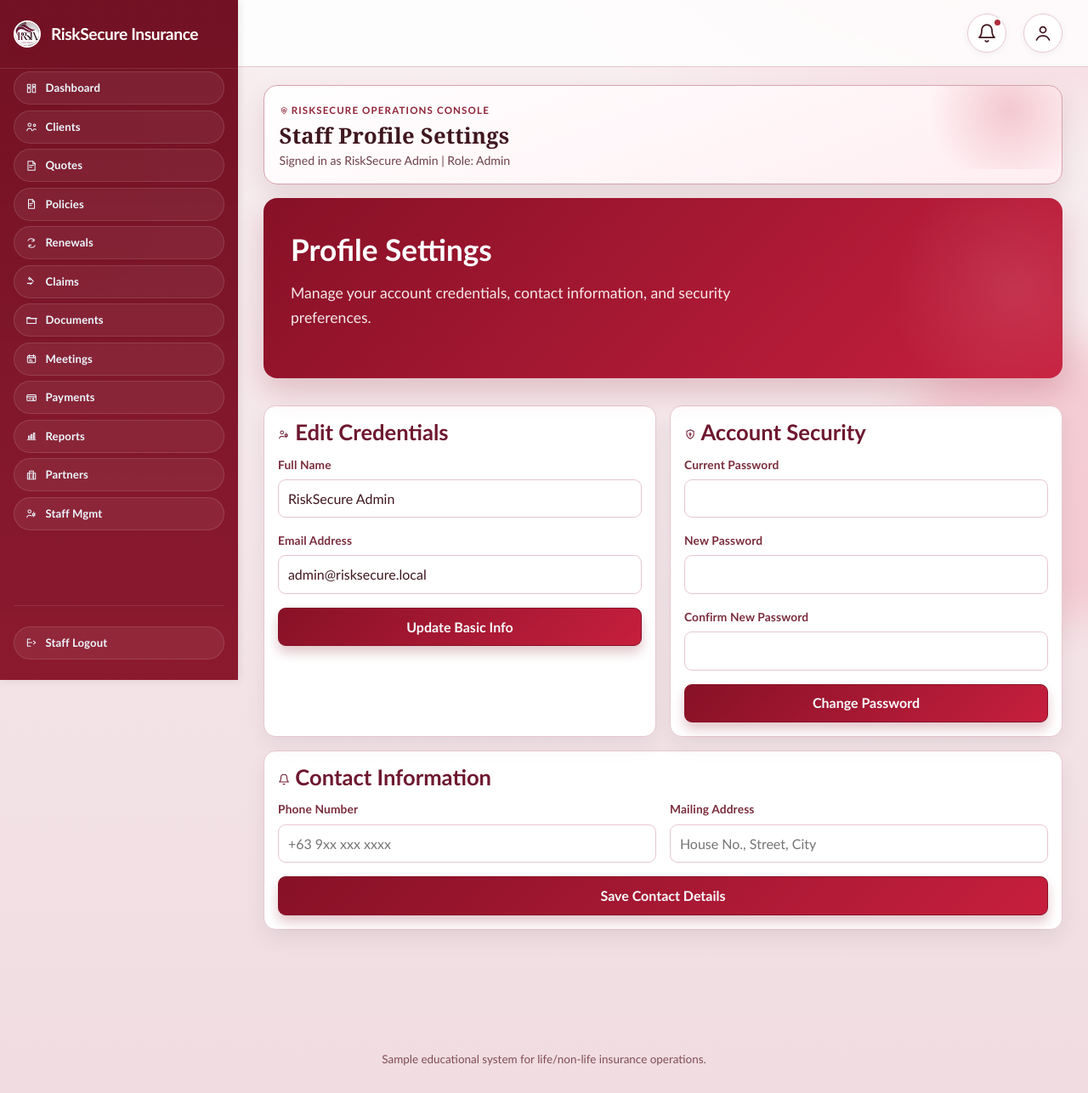
After one commit to jbprado020/RiskSecureWebsite-, a PHP site: page /profile_settings.php in a window 1280 px wide. The commit adds this page. Shown: the whole page at 85% size. Run offline with PHP 8.4, Linux system fonts and the light colour scheme; a user stored in the database is signed in.

Commit message:
Added features on the customer UI

```diff
--- a/assets/js/sidebar.js
+++ b/assets/js/sidebar.js
@@ -5,12 +5,9 @@ document.addEventListener('DOMContentLoaded', function () {
     var closeBtn = document.querySelector('.drawer-close');
     var backdrop = document.querySelector('.sidebar-backdrop');
     var main = document.getElementById('main-content');
-    var storageKey = 'risksecure.sidebar.open';
 
-    if (!sidebar || !toggle || !backdrop || !main) {
-        return;
-    }
-
+    // Sidebar Toggling Logic (only if elements exist)
+    if (sidebar && toggle && backdrop) {
         function setExpanded(isOpen) {
             if (isOpen) {
                 backdrop.hidden = false;
@@ -32,13 +29,8 @@ document.addEventListener('DOMContentLoaded', function () {
             }
         }
 
-    function openSidebar() {
-        setExpanded(true);
-    }
-
-    function closeSidebar() {
-        setExpanded(false);
-    }
+        function openSidebar() { setExpanded(true); }
+        function closeSidebar() { setExpanded(false); }
 
         function toggleSidebar() {
             if (body.classList.contains('sidebar-open')) {
@@ -70,8 +62,9 @@ document.addEventListener('DOMContentLoaded', function () {
                 backdrop.hidden = true;
             }
         });
+    }
 
-    // Top-bar dropdowns logic
+    // Top-bar dropdowns logic (independent of sidebar)
     var dropdowns = document.querySelectorAll('.dropdown');
     dropdowns.forEach(function (dropdown) {
         var btn = dropdown.querySelector('[data-toggle="dropdown"]');
@@ -80,17 +73,17 @@ document.addEventListener('DOMContentLoaded', function () {
 
         btn.addEventListener('click', function (e) {
             e.stopPropagation();
-            var isOpen = !menu.hasAttribute('hidden');
+            var isCurrentlyOpen = !menu.hasAttribute('hidden');
 
+            // Close all other dropdowns first
             document.querySelectorAll('.dropdown-menu').forEach(function(m) {
-                if (m !== menu) {
                 m.setAttribute('hidden', '');
                 var otherBtn = m.parentElement.querySelector('[data-toggle="dropdown"]');
                 if (otherBtn) otherBtn.setAttribute('aria-expanded', 'false');
-                }
             });
 
-            if (isOpen) {
+            // Toggle this one
+            if (isCurrentlyOpen) {
                 menu.setAttribute('hidden', '');
                 btn.setAttribute('aria-expanded', 'false');
             } else {
@@ -100,6 +93,7 @@ document.addEventListener('DOMContentLoaded', function () {
         });
     });
 
+    // Close dropdowns when clicking outside
     document.addEventListener('click', function () {
         document.querySelectorAll('.dropdown-menu').forEach(function (m) {
             m.setAttribute('hidden', '');
--- a/includes/layout.php
+++ b/includes/layout.php
@@ -205,17 +205,24 @@ function renderHeader(string $title, bool $showBanner = true): void
         if (canAccess(['admin'])) {
             navLink('staff_management.php', 'Staff Mgmt', $currentPage, 'manage_accounts');
         }
-
-        navLink('staff_logout.php', 'Staff Logout', $currentPage, 'logout');
     } elseif (isCustomerLoggedIn()) {
         navLink('customer_portal.php', 'Client Dashboard', $currentPage, 'dashboard');
         navLink('customer_payments.php', 'Payments & Billing', $currentPage, 'payments');
         navLink('customer_support.php', 'Contact Support', $currentPage, 'notifications');
-        navLink('customer_logout.php', 'Logout', $currentPage, 'logout');
     } else {
         navLink('staff_login.php', 'Staff Login', $currentPage, 'admin_panel_settings');
         navLink('customer_login.php', 'Customer Login', $currentPage, 'login');
         navLink('customer_register.php', 'Customer Register', $currentPage, 'person_add');
+    }
+
+    if (isStaffLoggedIn() || isCustomerLoggedIn()) {
+        echo '<div class="nav-logout-wrapper">';
+        if (isStaffLoggedIn()) {
+            navLink('staff_logout.php', 'Staff Logout', $currentPage, 'logout');
+        } else {
+            navLink('customer_logout.php', 'Logout', $currentPage, 'logout');
+        }
+        echo '</div>';
     }
 
     echo '</nav>';
@@ -246,7 +253,10 @@ function renderHeader(string $title, bool $showBanner = true): void
     echo '</button>';
     echo '<div class="dropdown-menu" hidden>';
     echo '<div class="dropdown-header">Notifications</div>';
-    echo '<div class="dropdown-item">No new notifications</div>';
+    echo '<div class="dropdown-item">Welcome to the new portal!</div>';
+    echo '<div class="dropdown-item">Your policy was updated.</div>';
+    echo '<hr class="dropdown-divider">';
+    echo '<a href="#" class="dropdown-item">View All Notifications</a>';
     echo '</div>';
     echo '</div>';
 
@@ -256,8 +266,9 @@ function renderHeader(string $title, bool $showBanner = true): void
     echo '</button>';
     echo '<div class="dropdown-menu" hidden>';
     echo '<div class="dropdown-header">' . e($displayName) . '</div>';
-    echo '<a href="#" class="dropdown-item">My Profile</a>';
-    echo '<a href="#" class="dropdown-item">Settings</a>';
+    echo '<a href="profile_settings.php" class="dropdown-item">Edit Credentials</a>';
+    echo '<a href="profile_settings.php#contact" class="dropdown-item">Contact Information</a>';
+    echo '<a href="profile_settings.php#security" class="dropdown-item">Account Security</a>';
     echo '<hr class="dropdown-divider">';
     if (isStaffLoggedIn()) {
         echo '<a href="staff_logout.php" class="dropdown-item text-danger">Logout</a>';
--- /dev/null
+++ b/profile_settings.php
@@ -0,0 +1,91 @@
+<?php
+
+declare(strict_types=1);
+
+require_once __DIR__ . '/includes/layout.php';
+require_once __DIR__ . '/includes/auth.php';
+
+if (isStaffLoggedIn()) {
+    $title = 'Staff Profile Settings';
+    $role = staffRole();
+    $name = staffName();
+    $email = staffEmail();
+} elseif (isCustomerLoggedIn()) {
+    $title = 'Customer Profile Settings';
+    $role = 'Customer';
+    $name = customerName();
+    $email = customerEmail();
+} else {
+    header('Location: index.php');
+    exit;
+}
+
+renderHeader($title);
+?>
+
+<div class="welcome-hero">
+    <div class="hero-content">
+        <h1>Profile Settings</h1>
+        <p>Manage your account credentials, contact information, and security preferences.</p>
+    </div>
+</div>
+
+<section class="grid cols-2">
+    <article class="card" id="credentials">
+        <h2><?= iconMarkup('manage_accounts'); ?> Edit Credentials</h2>
+        <form action="#" method="post" class="grid" data-validate="true">
+            <div>
+                <label>Full Name</label>
+                <input type="text" name="full_name" value="<?= e($name); ?>" required>
+            </div>
+            <div>
+                <label>Email Address</label>
+                <input type="email" name="email" value="<?= e($email); ?>" required>
+            </div>
+            <div>
+                <button type="submit">Update Basic Info</button>
+            </div>
+        </form>
+    </article>
+
+    <article class="card" id="security">
+        <h2><?= iconMarkup('admin_panel_settings'); ?> Account Security</h2>
+        <form action="#" method="post" class="grid" data-validate="true">
+            <div>
+                <label>Current Password</label>
+                <input type="password" name="current_password" required>
+            </div>
+            <div>
+                <label>New Password</label>
+                <input type="password" name="new_password" required>
+            </div>
+            <div>
+                <label>Confirm New Password</label>
+                <input type="password" name="confirm_password" required>
+            </div>
+            <div>
+                <button type="submit">Change Password</button>
+            </div>
+        </form>
+    </article>
+</section>
+
+<section class="card" id="contact">
+    <h2><?= iconMarkup('notifications'); ?> Contact Information</h2>
+    <form action="#" method="post" class="grid cols-2" data-validate="true">
+        <div>
+            <label>Phone Number</label>
+            <input type="tel" name="phone" placeholder="+63 9xx xxx xxxx">
+        </div>
+        <div>
+            <label>Mailing Address</label>
+            <input type="text" name="address" placeholder="House No., Street, City">
+        </div>
+        <div style="grid-column: 1 / -1;">
+            <button type="submit">Save Contact Details</button>
+        </div>
+    </form>
+</section>
+
+<?php
+renderFooter();
--- a/styles.css
+++ b/styles.css
@@ -108,7 +108,6 @@ body::after {
     transition: transform 0.3s cubic-bezier(0.4, 0, 0.2, 1);
     display: flex;
     flex-direction: column;
-    margin: 20px 0;
 }
 
 body.sidebar-open .nav-drawer {
@@ -145,6 +144,23 @@ body.sidebar-open .nav-drawer {
 .drawer-nav {
     padding: 1.5rem 1rem;
     overflow-y: auto;
+    flex: 1;
+    display: flex;
+    flex-direction: column;
+}
+
+.nav {
+    display: flex;
+    flex-direction: column;
+    gap: 0.85rem;
+    padding-top: 0.2rem;
+    flex: 1;
+}
+
+.nav-logout-wrapper {
+    margin-top: auto;
+    padding-top: 1.5rem;
+    border-top: 1px solid rgba(255, 255, 255, 0.1);
 }
 
 .app-content {
@@ -273,6 +289,72 @@ body.sidebar-open .nav-drawer {
 .top-bar-btn svg {
     width: 1.5rem;
     height: 1.5rem;
+}
+
+/* Dropdown Menu Styles */
+.dropdown {
+    position: relative;
+}
+
+.dropdown-menu {
+    position: absolute;
+    top: calc(100% + 10px);
+    right: 0;
+    width: 240px;
+    background: #ffffff;
+    border: 1px solid var(--border);
+    border-radius: 12px;
+    box-shadow: 0 10px 25px rgba(0, 0, 0, 0.15);
+    z-index: 1000;
+    padding: 0.5rem 0;
+    animation: dropdownFade 0.2s ease-out;
+}
+
+.dropdown-menu[hidden] {
+    display: none;
+}
+
+.dropdown-header {
+    padding: 0.75rem 1rem;
+    font-size: 0.85rem;
+    font-weight: 800;
+    color: var(--primary);
+    text-transform: uppercase;
+    letter-spacing: 0.05em;
+    border-bottom: 1px solid var(--border);
+    margin-bottom: 0.5rem;
+}
+
+.dropdown-item {
+    display: flex;
+    align-items: center;
+    padding: 0.65rem 1rem;
+    color: var(--ink);
+    text-decoration: none;
+    font-size: 0.9rem;
+    font-weight: 600;
+    transition: background 0.2s ease;
+}
+
+.dropdown-item:hover {
+    background: var(--panel-soft);
+    color: var(--primary);
+}
+
+.dropdown-divider {
+    height: 1px;
+    background: var(--border);
+    margin: 0.5rem 0;
+    border: none;
+}
+
+.text-danger {
+    color: var(--danger) !important;
+}
+
+@keyframes dropdownFade {
+    from { opacity: 0; transform: translateY(-10px); }
+    to { opacity: 1; transform: translateY(0); }
 }
 
 .badge-dot {
```
Also changed, not shown: 6 other files. Lines whose indentation alone changed are shown as unchanged.
